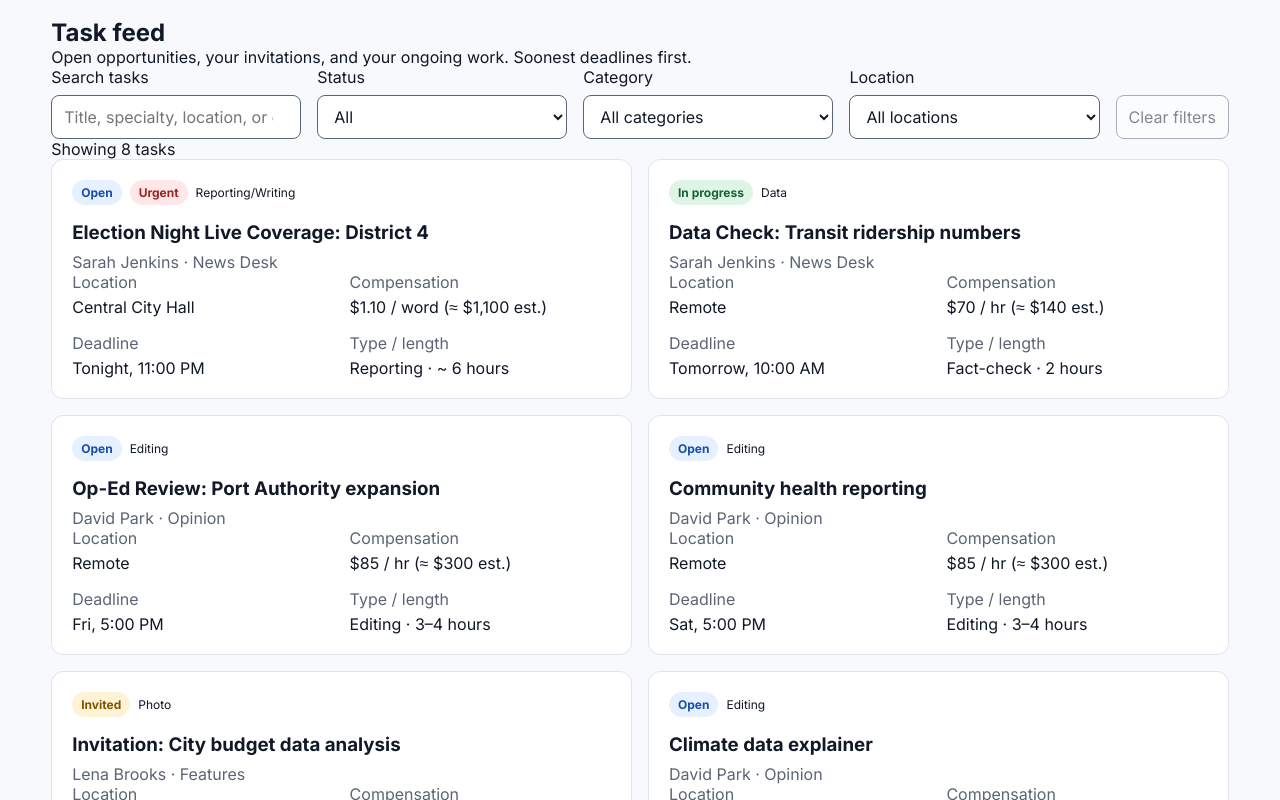
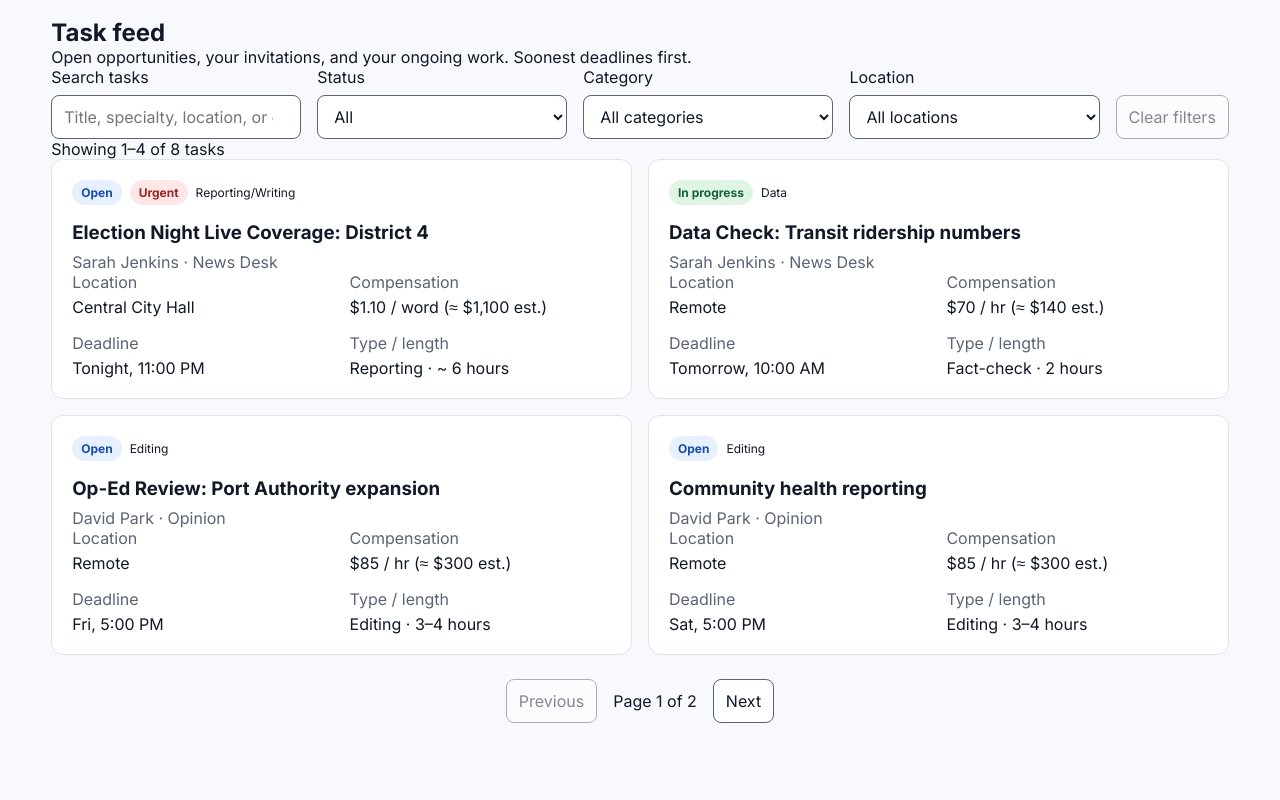
Before and after one commit to BU-Spark/se-iij-freelance-marketplace, a Next.js app: page /dashboard/freelancer in a window 1280 px wide. Shown: the part 640-1440 px from the top of the page. Built offline with nearby package versions, Linux system fonts and the light colour scheme.

Commit message:
feat: add dashboard task pagination

```diff
--- a/app/dashboard/freelancer/FreelancerDashboard.tsx
+++ b/app/dashboard/freelancer/FreelancerDashboard.tsx
@@ -1,8 +1,8 @@
 'use client';
 import { useState } from 'react';
 import type { DeskAssignment } from '../../types/dashboard.types';
-import { taskStatus, type FeedFilter } from './freelancer.utils';
-import { TaskCard, TaskSummary, ActiveAssignments, TaskFilters } from './components';
+import { taskStatus, PAGE_SIZE, type FeedFilter } from './freelancer.utils';
+import { TaskCard, TaskSummary, ActiveAssignments, TaskFilters, TaskPagination } from './components';
 import styles from './freelancer.module.css';
 
 export type FreelancerDashboardProps = { assignments: DeskAssignment[]; freelancerId: string };
@@ -10,6 +10,7 @@ export type FreelancerDashboardProps = { assignments: DeskAssignment[]; freelanc
 export default function FreelancerDashboard({ assignments, freelancerId }: FreelancerDashboardProps) {
   const [query, setQuery] = useState('');
   const [filter, setFilter] = useState<FeedFilter>('all');
+  const [page, setPage] = useState(1);
   const [category, setCategory] = useState('');
   const [location, setLocation] = useState('');
   // An invitation or assignment for another freelancer must not become a personal task.
@@ -36,11 +37,17 @@ export default function FreelancerDashboard({ assignments, freelancerId }: Freel
         )
     )
     .sort((a, b) => a.deadline.getTime() - b.deadline.getTime());
+  const pageCount = Math.max(1, Math.ceil(matching.length / PAGE_SIZE));
+  const currentPage = Math.min(page, pageCount);
+  const start = (currentPage - 1) * PAGE_SIZE;
+  const visible = matching.slice(start, start + PAGE_SIZE);
+
   const showStatus = (status: FeedFilter) => {
     setFilter(status);
     setQuery('');
     setCategory('');
     setLocation('');
+    setPage(1);
   };
 
   return (
@@ -64,30 +71,35 @@ export default function FreelancerDashboard({ assignments, freelancerId }: Freel
           locations={locations}
           onQueryChange={(value) => {
             setQuery(value);
+            setPage(1);
           }}
           onFilterChange={(value) => {
             setFilter(value);
+            setPage(1);
           }}
           onCategoryChange={(value) => {
             setCategory(value);
+            setPage(1);
           }}
           onLocationChange={(value) => {
             setLocation(value);
+            setPage(1);
           }}
           onClear={() => showStatus('all')}
         />
         <p role="status">
           {matching.length
-            ? `Showing ${matching.length} tasks`
+            ? `Showing ${start + 1}–${Math.min(start + PAGE_SIZE, matching.length)} of ${matching.length} tasks`
             : 'No matching tasks. Try changing or clearing your filters.'}
         </p>
         <ul className={styles.grid}>
-          {matching.map((task) => (
+          {visible.map((task) => (
             <li key={task.id}>
               <TaskCard task={task} freelancerId={freelancerId} />
             </li>
           ))}
         </ul>
+        <TaskPagination page={currentPage} pageCount={pageCount} onPageChange={setPage} />
       </section>
     </>
   );
--- /dev/null
+++ b/app/dashboard/freelancer/components/TaskPagination.tsx
@@ -0,0 +1,17 @@
+import styles from '../freelancer.module.css';
+export type TaskPaginationProps = { page: number; pageCount: number; onPageChange: (page: number) => void };
+export function TaskPagination({ page, pageCount, onPageChange }: TaskPaginationProps) {
+  return (
+    <nav aria-label="Task feed pagination" className={styles.pagination}>
+      <button type="button" disabled={page === 1} onClick={() => onPageChange(page - 1)}>
+        Previous
+      </button>
+      <span>
+        Page {page} of {pageCount}
+      </span>
+      <button type="button" disabled={page === pageCount} onClick={() => onPageChange(page + 1)}>
+        Next
+      </button>
+    </nav>
+  );
+}
--- a/app/dashboard/freelancer/components/index.ts
+++ b/app/dashboard/freelancer/components/index.ts
@@ -6,3 +6,5 @@ export { TaskSummary } from './TaskSummary';
 export type { TaskSummaryProps } from './TaskSummary';
 export { TaskFilters } from './TaskFilters';
 export type { TaskFiltersProps } from './TaskFilters';
+export { TaskPagination } from './TaskPagination';
+export type { TaskPaginationProps } from './TaskPagination';
```
Also changed, not shown: app/dashboard/freelancer/components/README.md (added), 1 other file (tests, documents, lock files or other folders).
